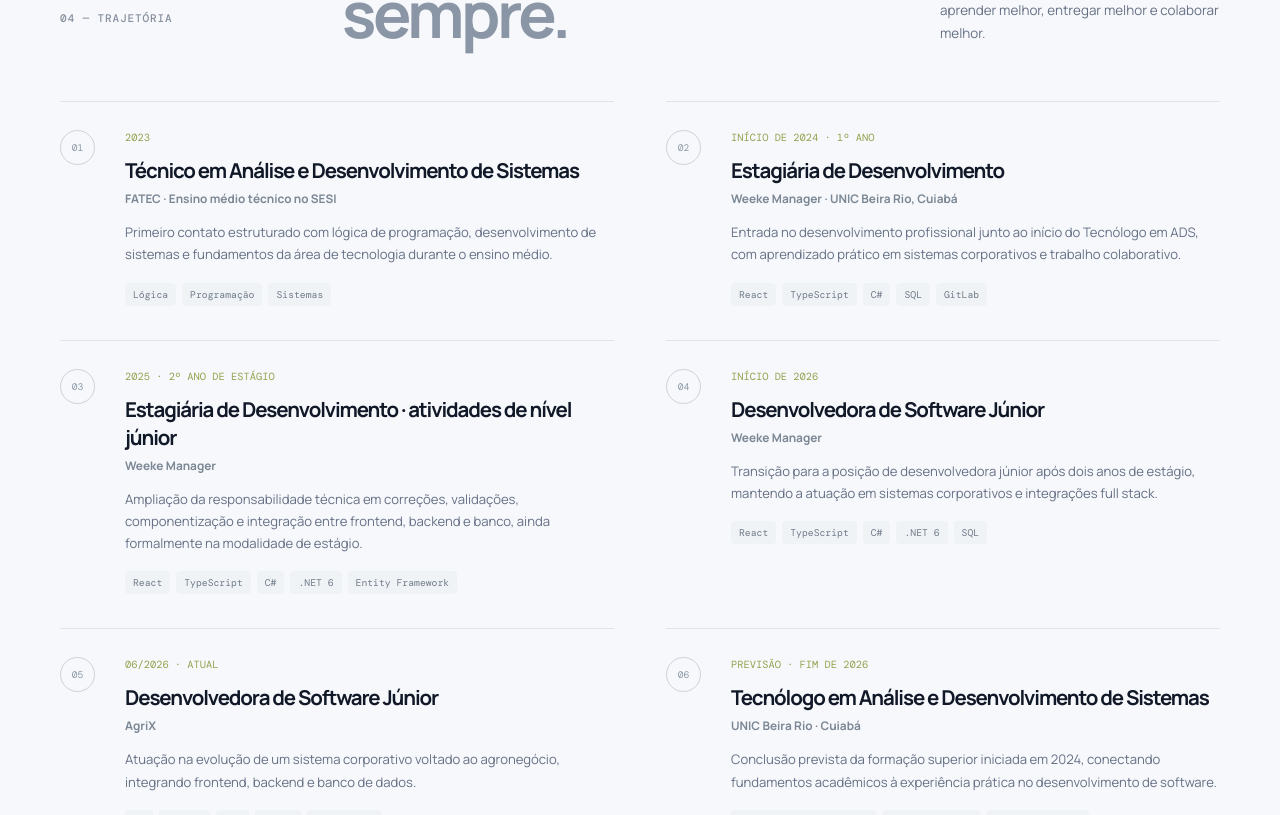
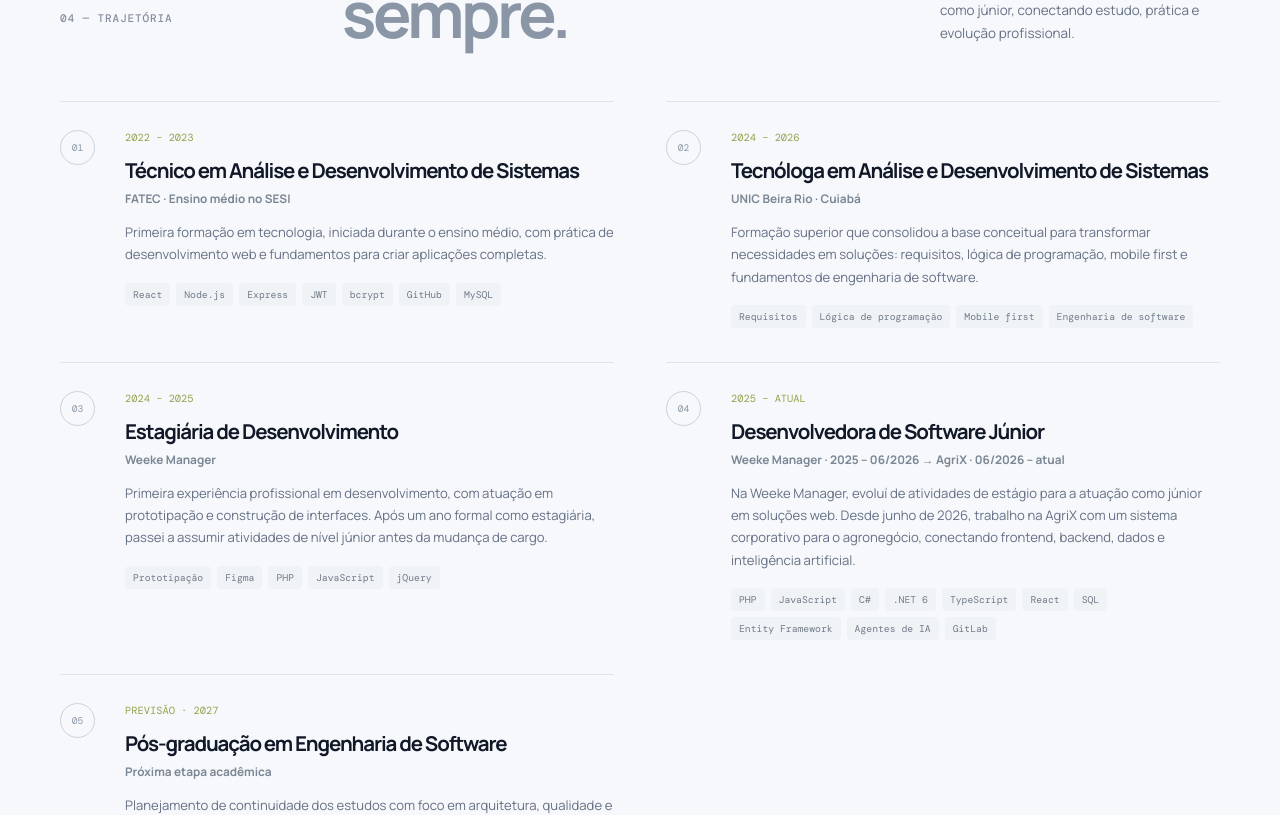
Before and after one commit to juliawlett/portfolio, a React (Vite) app: page / in a window 1280 px wide. Shown: the part 4252-5067 px from the top of the page. Built offline with nearby package versions, Linux system fonts and the light colour scheme.

Commit message:
feat: reorganiza trajetória acadêmica e profissional

```diff
--- a/src/components/Sections.jsx
+++ b/src/components/Sections.jsx
@@ -12,7 +12,7 @@ export function Skills() {
 }
 
 export function Experience() {
-  return <section className="section experience-section" id="experiencia"><div className="container experience-grid"><div className="section-intro"><p className="eyebrow">04 — trajetória</p><h2>Em movimento,<br /><span>sempre.</span></h2><p className="section-note">Cada projeto é uma oportunidade de aprender melhor, entregar melhor e colaborar melhor.</p></div><div className="timeline">{experiences.map((item, index) => <article className="timeline-item" key={item.role}><div className="timeline-marker"><span>0{index + 1}</span></div><div className="timeline-content"><p className="timeline-period">{item.period}</p><h3>{item.role}</h3><strong>{item.company}</strong><p>{item.text}</p><div className="tag-list">{item.stack.map(tag => <span key={tag}>{tag}</span>)}</div></div></article>)}</div></div></section>;
+  return <section className="section experience-section" id="experiencia"><div className="container experience-grid"><div className="section-intro"><p className="eyebrow">04 — trajetória</p><h2>Em movimento,<br /><span>sempre.</span></h2><p className="section-note">Da primeira formação técnica à atuação como júnior, conectando estudo, prática e evolução profissional.</p></div><div className="timeline">{experiences.map((item, index) => <article className="timeline-item" key={item.role}><div className="timeline-marker"><span>0{index + 1}</span></div><div className="timeline-content"><p className="timeline-period">{item.period}</p><h3>{item.role}</h3><strong>{item.company}</strong><p>{item.text}</p><div className="tag-list">{item.stack.map(tag => <span key={tag}>{tag}</span>)}</div></div></article>)}</div></div></section>;
 }
 
 export function OpenSource() {
--- a/src/data/portfolio.js
+++ b/src/data/portfolio.js
@@ -101,49 +101,35 @@ export const skillGroups = [
 
 export const experiences = [
   {
-    period: '2023',
+    period: '2022 – 2023',
     role: 'Técnico em Análise e Desenvolvimento de Sistemas',
-    company: 'FATEC · Ensino médio técnico no SESI',
-    text: 'Primeiro contato estruturado com lógica de programação, desenvolvimento de sistemas e fundamentos da área de tecnologia durante o ensino médio.',
-    stack: ['Lógica', 'Programação', 'Sistemas']
+    company: 'FATEC · Ensino médio no SESI',
+    text: 'Primeira formação em tecnologia, iniciada durante o ensino médio, com prática de desenvolvimento web e fundamentos para criar aplicações completas.',
+    stack: ['React', 'Node.js', 'Express', 'JWT', 'bcrypt', 'GitHub', 'MySQL']
   },
   {
-    period: 'Início de 2024 · 1º ano',
-    role: 'Estagiária de Desenvolvimento',
-    company: 'Weeke Manager · UNIC Beira Rio, Cuiabá',
-    text: 'Entrada no desenvolvimento profissional junto ao início do Tecnólogo em ADS, com aprendizado prático em sistemas corporativos e trabalho colaborativo.',
-    stack: ['React', 'TypeScript', 'C#', 'SQL', 'GitLab']
+    period: '2024 – 2026',
+    role: 'Tecnóloga em Análise e Desenvolvimento de Sistemas',
+    company: 'UNIC Beira Rio · Cuiabá',
+    text: 'Formação superior que consolidou a base conceitual para transformar necessidades em soluções: requisitos, lógica de programação, mobile first e fundamentos de engenharia de software.',
+    stack: ['Requisitos', 'Lógica de programação', 'Mobile first', 'Engenharia de software']
   },
   {
-    period: '2025 · 2º ano de estágio',
-    role: 'Estagiária de Desenvolvimento · atividades de nível júnior',
+    period: '2024 – 2025',
+    role: 'Estagiária de Desenvolvimento',
     company: 'Weeke Manager',
-    text: 'Ampliação da responsabilidade técnica em correções, validações, componentização e integração entre frontend, backend e banco, ainda formalmente na modalidade de estágio.',
-    stack: ['React', 'TypeScript', 'C#', '.NET 6', 'Entity Framework']
+    text: 'Primeira experiência profissional em desenvolvimento, com atuação em prototipação e construção de interfaces. Após um ano formal como estagiária, passei a assumir atividades de nível júnior antes da mudança de cargo.',
+    stack: ['Prototipação', 'Figma', 'PHP', 'JavaScript', 'jQuery']
   },
   {
-    period: 'Início de 2026',
+    period: '2025 – atual',
     role: 'Desenvolvedora de Software Júnior',
-    company: 'Weeke Manager',
-    text: 'Transição para a posição de desenvolvedora júnior após dois anos de estágio, mantendo a atuação em sistemas corporativos e integrações full stack.',
-    stack: ['React', 'TypeScript', 'C#', '.NET 6', 'SQL']
+    company: 'Weeke Manager · 2025 – 06/2026 → AgriX · 06/2026 – atual',
+    text: 'Na Weeke Manager, evoluí de atividades de estágio para a atuação como júnior em soluções web. Desde junho de 2026, trabalho na AgriX com um sistema corporativo para o agronegócio, conectando frontend, backend, dados e inteligência artificial.',
+    stack: ['PHP', 'JavaScript', 'C#', '.NET 6', 'TypeScript', 'React', 'SQL', 'Entity Framework', 'Agentes de IA', 'GitLab']
   },
   {
-    period: '06/2026 · atual',
-    role: 'Desenvolvedora de Software Júnior',
-    company: 'AgriX',
-    text: 'Atuação na evolução de um sistema corporativo voltado ao agronegócio, integrando frontend, backend e banco de dados.',
-    stack: ['C#', '.NET 6', 'SQL', 'React', 'TypeScript']
-  },
-  {
-    period: 'Previsão · fim de 2026',
-    role: 'Tecnólogo em Análise e Desenvolvimento de Sistemas',
-    company: 'UNIC Beira Rio · Cuiabá',
-    text: 'Conclusão prevista da formação superior iniciada em 2024, conectando fundamentos acadêmicos à experiência prática no desenvolvimento de software.',
-    stack: ['Engenharia de software', 'Banco de dados', 'Desenvolvimento']
-  },
-  {
-    period: 'Previsão · início de 2027',
+    period: 'Previsão · 2027',
     role: 'Pós-graduação em Engenharia de Software',
     company: 'Próxima etapa acadêmica',
     text: 'Planejamento de continuidade dos estudos com foco em arquitetura, qualidade e evolução de sistemas.',
```
